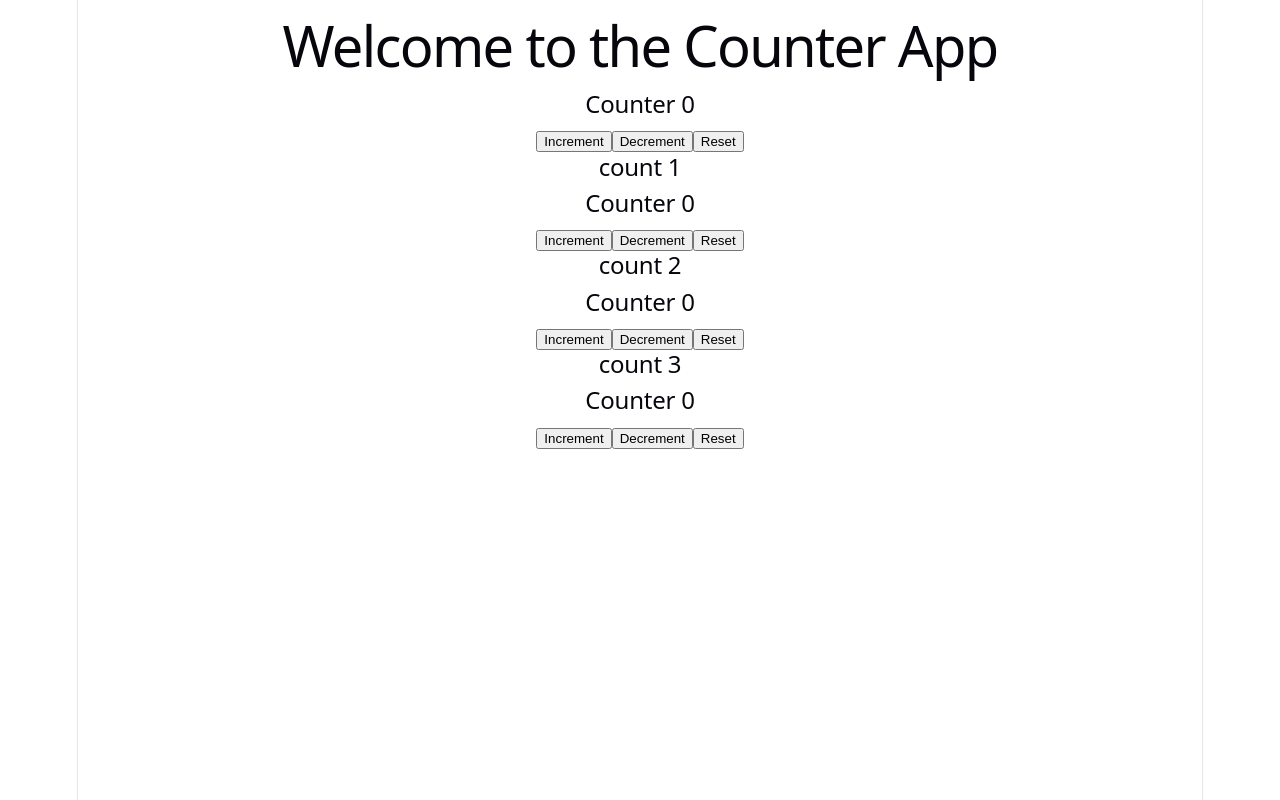
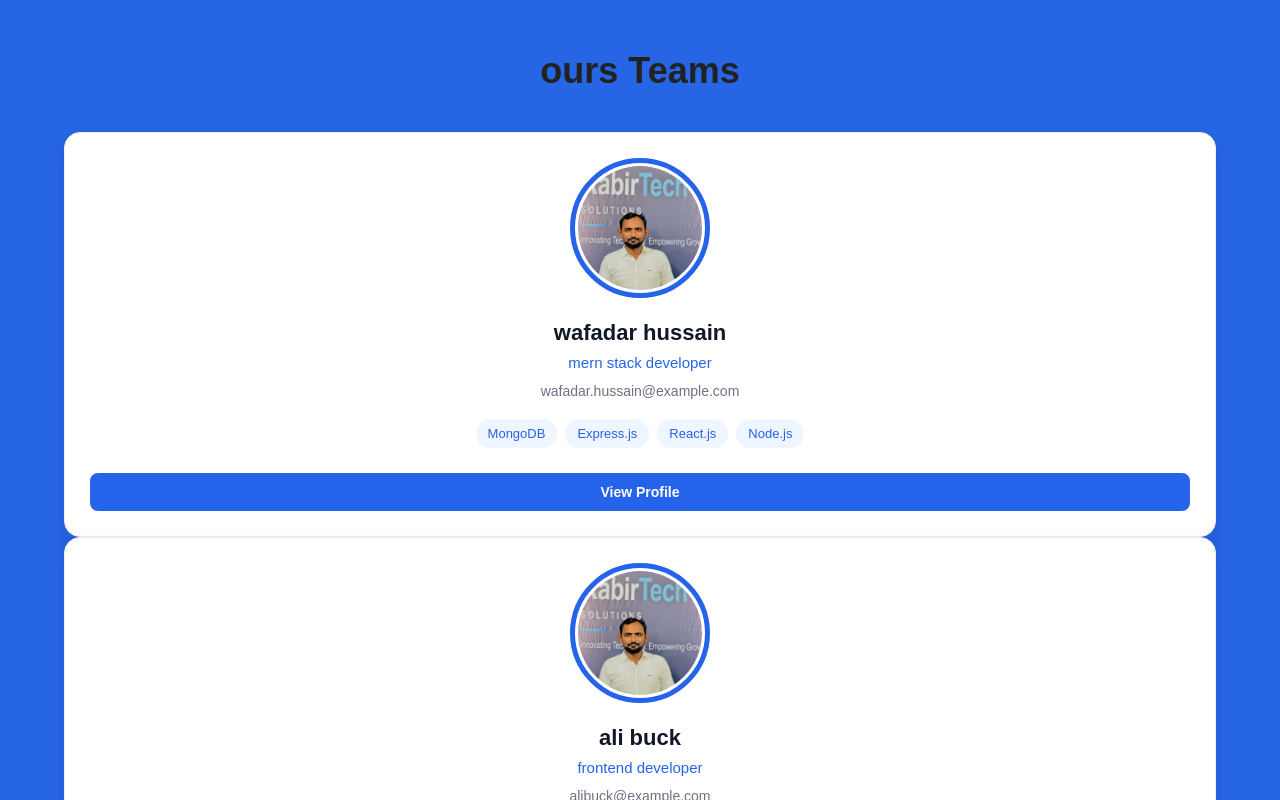
Before and after one commit to akhtarabbassol/React_Basic, a React (Vite) app in the folder my-react-app/: page / in a window 1280 px wide. Shown: the top 800 px of the page. Built offline with nearby package versions, Linux system fonts and the light colour scheme.

Commit message:
ProfileCard  and reuseable component and props

```diff
--- a/my-react-app/src/App.jsx
+++ b/my-react-app/src/App.jsx
@@ -1,13 +1,39 @@
-import Counter from '../src/components/Counter';
+// import Counter from '../src/components/Counter';
+
+// function App(){
+//   return (
+//     <div>
+//       <h1>Welcome to the Counter App </h1>
+//       <Counter />
+//       <Counter title="count 1" />
+//       <Counter title="count 2" />
+//       <Counter title="count 3" />
+//     </div>
+//   )
+// }
+
+// export default App;
+
+
+import ProfileCard from './components/ProfileCard';
+import profiles from './data/profiles';
 
 function App(){
-  return (
-    <div>
-      <h1>Welcome to the Counter App </h1>
-      <Counter />
-      <Counter title="count 1" />
-      <Counter title="count 2" />
-      <Counter title="count 3" />
+  return(
+    <div className="app">
+      <h1>ours Teams</h1>
+      {
+        profiles.map((profile)=>(
+          <ProfileCard
+            key={profile.id}
+            name={profile.name}
+            email={profile.email}
+            role={profile.role}
+            image={profile.image}
+            skills={profile.skills}
+          />
+        ))
+      }
     </div>
   )
 }
--- /dev/null
+++ b/my-react-app/src/components/ProfileCard.jsx
@@ -0,0 +1,21 @@
+
+function ProfileCard({name, email, role, image, skills}){
+    return(
+        <div className="profile-card">
+            <img src={image} alt={name} className="profile-image" />
+            <h2>{name}</h2>
+            <h3>{role}</h3>
+            <p className="email">{email}</p>
+            <div className="skills">
+                {
+                    skills.map((skill, index)=>(
+                        <span key={index} className="skill">{skill}</span>
+                    ))
+                }
+                </div>
+                <button className="profile-button">View Profile</button>
+        </div>
+    )
+}
+
+export default ProfileCard;
--- /dev/null
+++ b/my-react-app/src/data/profiles.js
@@ -0,0 +1,37 @@
+import wafadarImage from "../assets/wafadar.jpg";
+const profiles =[
+    {
+    id: 1,
+    name: "wafadar hussain",
+    email: "wafadar.hussain@example.com",
+    role:  "mern stack developer",
+    image: wafadarImage,
+    skills: ["MongoDB", "Express.js", "React.js", "Node.js"]
+    }   ,
+    {
+        id: 2,
+        name: "ali buck",
+        email: "alibuck@example.com",
+        role: "frontend developer",
+        image:  wafadarImage ,
+        skills: ["HTML", "CSS", "JavaScript", "React.js"]
+    },
+    {
+        id: 3,
+        name: "sara khan",
+        email: "sarakhan@example.com",
+        role: "backend developer",
+        image:wafadarImage ,
+        skills: ["Python", "Django", "PostgreSQL", "Redis"]
+    },
+    {
+        id: 4,
+        name: "akhtar abbas",
+        email: "akhtar.abbas@example.com",
+        role: "fullstack developer",
+        image: wafadarImage,
+        skills: ["Python", "Django", "React.js", "Node.js"]
+    }
+]
+
+export default profiles;
--- a/my-react-app/src/index.css
+++ b/my-react-app/src/index.css
@@ -1,111 +1,259 @@
-:root {
-  --text: #6b6375;
-  --text-h: #08060d;
-  --bg: #fff;
-  --border: #e5e4e7;
-  --code-bg: #f4f3ec;
-  --accent: #aa3bff;
-  --accent-bg: rgba(170, 59, 255, 0.1);
-  --accent-border: rgba(170, 59, 255, 0.5);
-  --social-bg: rgba(244, 243, 236, 0.5);
-  --shadow:
-    rgba(0, 0, 0, 0.1) 0 10px 15px -3px, rgba(0, 0, 0, 0.05) 0 4px 6px -2px;
 
-  --sans: system-ui, 'Segoe UI', Roboto, sans-serif;
-  --heading: system-ui, 'Segoe UI', Roboto, sans-serif;
-  --mono: ui-monospace, Consolas, monospace;
 
-  font: 18px/145% var(--sans);
-  letter-spacing: 0.18px;
-  color-scheme: light dark;
-  color: var(--text);
-  background: var(--bg);
-  font-synthesis: none;
-  text-rendering: optimizeLegibility;
-  -webkit-font-smoothing: antialiased;
-  -moz-osx-font-smoothing: grayscale;
-
-  @media (max-width: 1024px) {
-    font-size: 16px;
-  }
-}
-
-@media (prefers-color-scheme: dark) {
-  :root {
-    --text: #9ca3af;
-    --text-h: #f3f4f6;
-    --bg: #16171d;
-    --border: #2e303a;
-    --code-bg: #1f2028;
-    --accent: #c084fc;
-    --accent-bg: rgba(192, 132, 252, 0.15);
-    --accent-border: rgba(192, 132, 252, 0.5);
-    --social-bg: rgba(47, 48, 58, 0.5);
-    --shadow:
-      rgba(0, 0, 0, 0.4) 0 10px 15px -3px, rgba(0, 0, 0, 0.25) 0 4px 6px -2px;
-  }
-
-  #social .button-icon {
-    filter: invert(1) brightness(2);
-  }
+* {
+  margin: 0;
+  padding: 0;
+  box-sizing: border-box;
 }
 
 body {
-  margin: 0;
+  font-family: Arial, Helvetica, sans-serif;
+  background: #2665e4;
+  color: #222;
 }
 
-#root {
-  width: 1126px;
-  max-width: 100%;
-  margin: 0 auto;
-  text-align: center;
-  border-inline: 1px solid var(--border);
-  min-height: 100svh;
-  display: flex;
-  flex-direction: column;
-  box-sizing: border-box;
+
+/* =========================
+   Main App
+========================= */
+
+.app {
+  width: 90%;
+  max-width: 1200px;
+  margin: 50px auto;
 }
 
-h1,
-h2 {
-  font-family: var(--heading);
-  font-weight: 500;
-  color: var(--text-h);
+.app h1 {
+  text-align: center;
+  font-size: 36px;
+  margin-bottom: 40px;
+  color: #222;
 }
 
-h1 {
-  font-size: 56px;
-  letter-spacing: -1.68px;
-  margin: 32px 0;
-  @media (max-width: 1024px) {
-    font-size: 36px;
-    margin: 20px 0;
-  }
-}
-h2 {
-  font-size: 24px;
-  line-height: 118%;
-  letter-spacing: -0.24px;
-  margin: 0 0 8px;
-  @media (max-width: 1024px) {
-    font-size: 20px;
-  }
-}
-p {
-  margin: 0;
+
+/* =========================
+   Profile Container
+========================= */
+
+.profile-container {
+  display: grid;
+
+  grid-template-columns: repeat(4, 1fr);
+
+  gap: 25px;
 }
 
-code,
-.counter {
-  font-family: var(--mono);
-  display: inline-flex;
-  border-radius: 4px;
-  color: var(--text-h);
+
+/* =========================
+   Profile Card
+========================= */
+
+.profile-card {
+  background: white;
+
+  padding: 25px;
+
+  border-radius: 16px;
+
+  text-align: center;
+
+  box-shadow: 0 8px 25px rgba(0, 0, 0, 0.08);
+
+  transition:
+    transform 0.3s ease,
+    box-shadow 0.3s ease;
+
+  border: 1px solid #eeeeee;
 }
 
-code {
+
+/* Card Hover */
+
+.profile-card:hover {
+  transform: translateY(-8px);
+
+  box-shadow: 0 15px 35px rgba(0, 0, 0, 0.15);
+}
+
+
+/* =========================
+   Profile Image
+========================= */
+
+.profile-image {
+  width: 140px;
+
+  height: 140px;
+
+  border-radius: 50%;
+
+  object-fit: cover;
+
+  border: 5px solid #2563eb;
+
+  padding: 3px;
+
+  margin-bottom: 18px;
+}
+
+
+/* =========================
+   Name
+========================= */
+
+.profile-card h2 {
+  font-size: 22px;
+
+  margin-bottom: 8px;
+
+  color: #111827;
+}
+
+
+/* =========================
+   Role
+========================= */
+
+.profile-card h3 {
   font-size: 15px;
-  line-height: 135%;
-  padding: 4px 8px;
-  background: var(--code-bg);
+
+  font-weight: 500;
+
+  color: #2563eb;
+
+  margin-bottom: 12px;
 }
+
+
+/* =========================
+   Email
+========================= */
+
+.email {
+  font-size: 14px;
+
+  color: #6b7280;
+
+  margin-bottom: 20px;
+
+  word-break: break-word;
+}
+
+
+/* =========================
+   Skills
+========================= */
+
+.skills {
+  display: flex;
+
+  flex-wrap: wrap;
+
+  justify-content: center;
+
+  gap: 8px;
+
+  margin-bottom: 25px;
+}
+
+.skill {
+  background: #eff6ff;
+
+  color: #2563eb;
+
+  padding: 7px 12px;
+
+  border-radius: 20px;
+
+  font-size: 13px;
+
+  font-weight: 500;
+}
+
+
+/* =========================
+   Button
+========================= */
+
+.profile-button {
+  width: 100%;
+
+  padding: 11px 18px;
+
+  border: none;
+
+  border-radius: 8px;
+
+  background: #2563eb;
+
+  color: white;
+
+  font-size: 14px;
+
+  font-weight: 600;
+
+  cursor: pointer;
+
+  transition:
+    background 0.3s ease,
+    transform 0.2s ease;
+}
+
+
+/* Button Hover */
+
+.profile-button:hover {
+  background: #1d4ed8;
+
+  transform: scale(1.02);
+}
+
+
+/* =========================
+   Tablet
+========================= */
+
+@media (max-width: 1000px) {
+
+  .profile-container {
+    grid-template-columns: repeat(2, 1fr);
+  }
+
+}
+
+
+/* =========================
+   Mobile
+========================= */
+
+@media (max-width: 600px) {
+
+  .app {
+    width: 92%;
+
+    margin: 30px auto;
+  }
+
+  .app h1 {
+    font-size: 28px;
+
+    margin-bottom: 25px;
+  }
+
+  .profile-container {
+    grid-template-columns: 1fr;
+
+    gap: 20px;
+  }
+
+  .profile-card {
+    padding: 22px;
+  }
+
+  .profile-image {
+    width: 120px;
+
+    height: 120px;
+  }
+
+}
```
Also changed, not shown: my-react-app/src/assets/wafadar.jpg (added).
